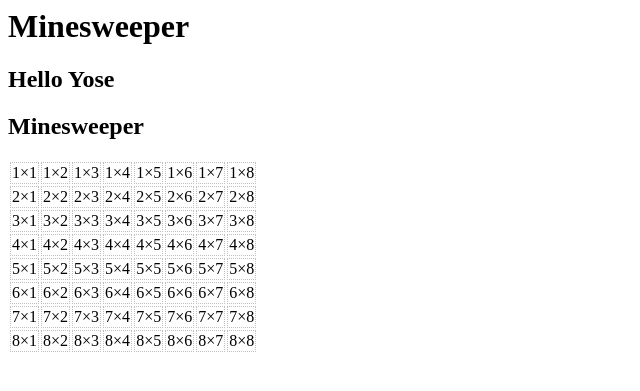
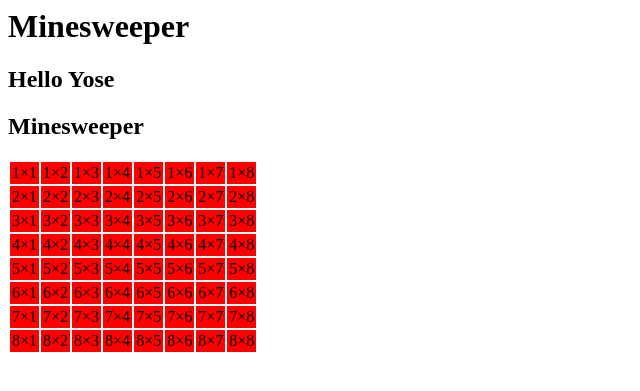
Before and after one commit to euribates/YoSeTheGame, a Flask app: page /minesweeper in a window 1280 px wide. Shown: the top 391 px of the page, without its empty margins (0-640 px from the left). Run offline with Flask 2, Linux system fonts and the light colour scheme; some libraries are stand-ins or nearby versions.

Commit message:
Prueba añadir clase a lo bruto

```diff
--- a/templates/minesweeper.html
+++ b/templates/minesweeper.html
@@ -18,7 +18,7 @@
     {% for row in rows %}
     <tr>
         {% for col in cols %}
-        <td id="cell-{{ row }}x{{ col }}">{{ row }}&times;{{ col }}</td>
+        <td id="cell-{{ row }}x{{ col }}" class="lost">{{ row }}&times;{{ col }}</td>
         {% endfor %}
     </tr>
     {% endfor %}
```
